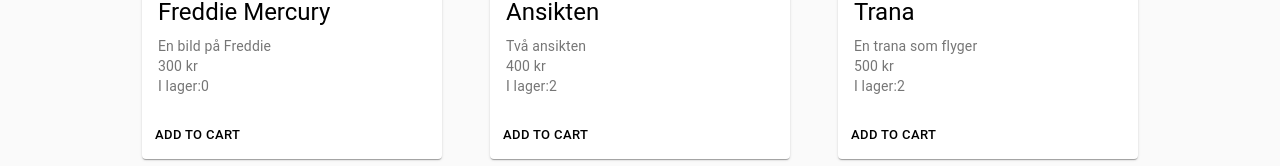
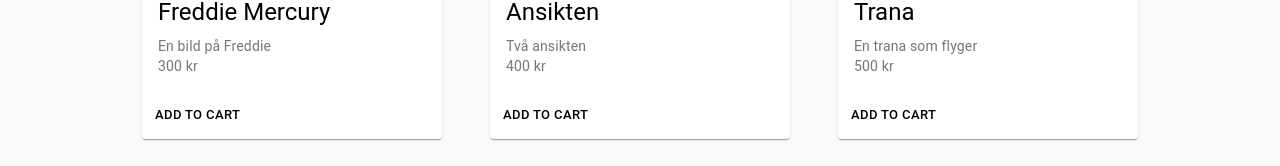
Before and after one commit to miaherman/mini-projekt-webshop, a React (Create React App) app: page / in a window 1280 px wide. Shown: the part 558-724 px from the top of the page. Built offline with nearby package versions, Linux system fonts and the light colour scheme; the HTML template or start-up script is replaced by a standard one.

Commit message:
removed stock

```diff
--- a/src/components/productGrid.tsx
+++ b/src/components/productGrid.tsx
@@ -84,13 +84,6 @@
                   >
                     {product.price + " kr"}
                   </Typography>
-                  <Typography
-                    variant="body2"
-                    color="textSecondary"
-                    component="p"
-                  >I lager:
-                    {product.stock}
-                  </Typography>
                 </CardContent>
               </CardActionArea>
             </Link>
--- a/src/products.ts
+++ b/src/products.ts
@@ -5,7 +5,6 @@
     title: string;
     description: string;
     price: number;
-    stock: number;
 }
 
 export const products: Array<Product> = [
@@ -17,7 +16,6 @@
       title: "Freddie Mercury",
       description: "En bild på Freddie",
       price: 300,
-      stock: 0,
     },
     {
       id: 2,
@@ -27,7 +25,6 @@
       title: "Ansikten",
       description: "Två ansikten",
       price: 400,
-      stock: 2,
     },
     {
       id: 3,
@@ -37,7 +34,6 @@
       title: "Trana",
       description: "En trana som flyger",
       price: 500,
-      stock: 2,
     },
     {
       id: 4,
@@ -47,7 +43,6 @@
       title: "Svarta Linjer",
       description: "Lite svarta linjer",
       price: 500,
-      stock: 2,
     },
     {
       id: 5,
@@ -57,7 +52,6 @@
       title: "Strand",
       description: "En strand och en himmel",
       price: 500,
-      stock: 2,
     },
     {
       id: 6,
@@ -67,6 +61,5 @@
       title: "Kamera",
       description: "En person håller i en kamera",
       price: 500,
-      stock: 2,
     },
 ];
```
